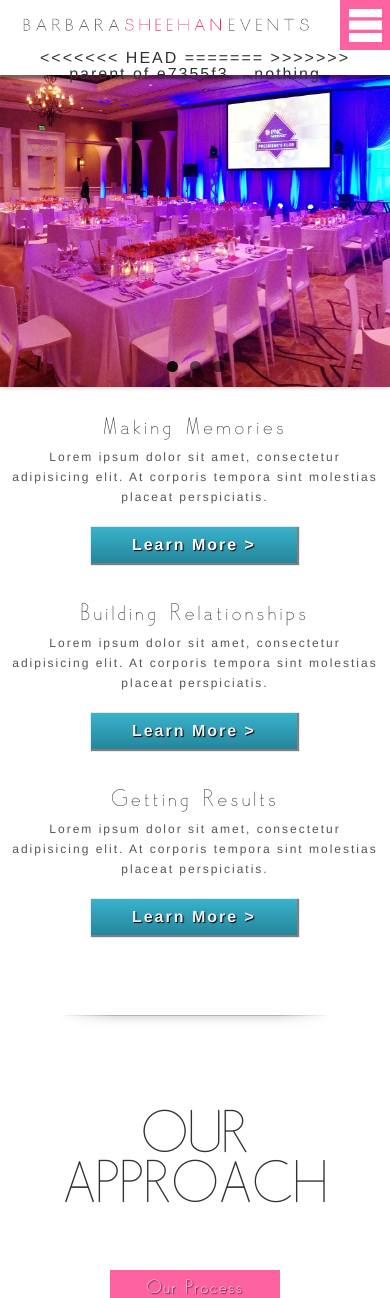
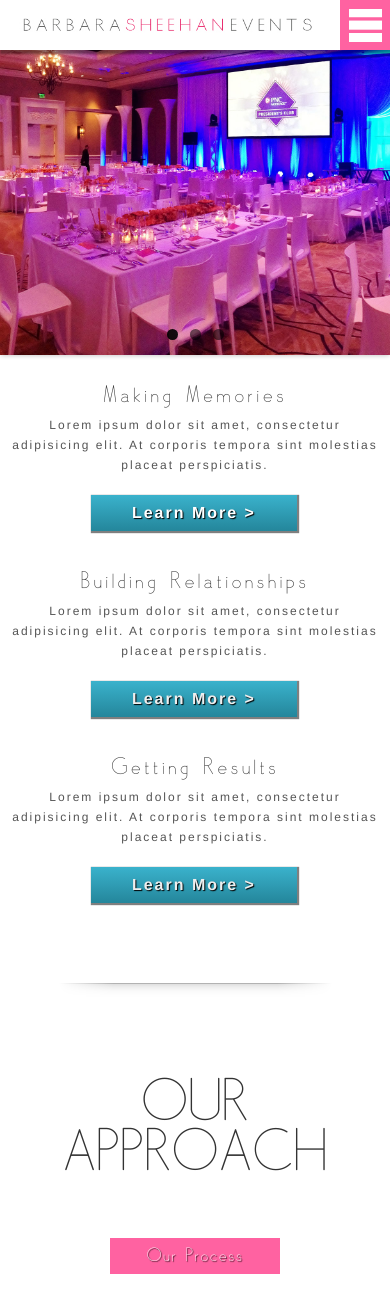
Before and after one commit to brandonpweiss/Barbara-Sheehan-Events, a PHP site: page / in a window 390 px wide. Shown: the top 1298 px of the page. Run offline with PHP 8.4, Linux system fonts and the light colour scheme; some libraries are stand-ins or nearby versions.

Commit message:
got rid of wierd code. fixed a few issues dont know where they came from
got rid of wierd code. fixed a few issues dont know where they came from

```diff
--- a/index.html
+++ b/index.html
@@ -3,10 +3,7 @@
 <head>
 	<meta charset="UTF-8">
 	<title>Barbara Sheehan Events</title>
-<<<<<<< HEAD
 	<meta name="viewport" content="width=device-width; initial-scale=1.0; maximum-scale=1.0;">
-=======
->>>>>>> parent of e7355f3... nothing
 	<link rel="stylesheet" href="style.css">
 	<link rel="stylesheet" href="normalize.css">
 	<link rel="stylesheet" href="flexslider.css">
@@ -50,7 +47,7 @@
 $(function() {
 	// grab the initial top offset of the navigation
 	var nav_offset_top = $('nav').offset().top;
-	var dist_to_nav = nav_offset_top - 75;
+	var dist_to_nav = nav_offset_top - 30;
 
 	// our function that decides weather the navigation bar should have "fixed" css position or not.
 	var sticky_navigation = function(){
@@ -86,10 +83,6 @@ $(function() {
 		<div class="content">
 		<a href="#" id="top"><img src="images/FinalLogo.jpg" id="logo" alt="Barbara Sheehan Events"></a>
 		<a href="#" id="contactButton" class="button">CONTACT</a>
-<<<<<<< HEAD
-
-=======
->>>>>>> parent of e7355f3... nothing
 		</div>
 	</header>
 	<section id="carousel">
--- a/style.css
+++ b/style.css
@@ -1581,8 +1581,7 @@ footer{
 		display:none;
 	}
 	header img#logo{
-		max-width: 318px;
-		width: 85%;
+		width:318px;
 	}
 	#banner{
 	/*background: url(images/6.jpg) center center no-repeat;*/
```
